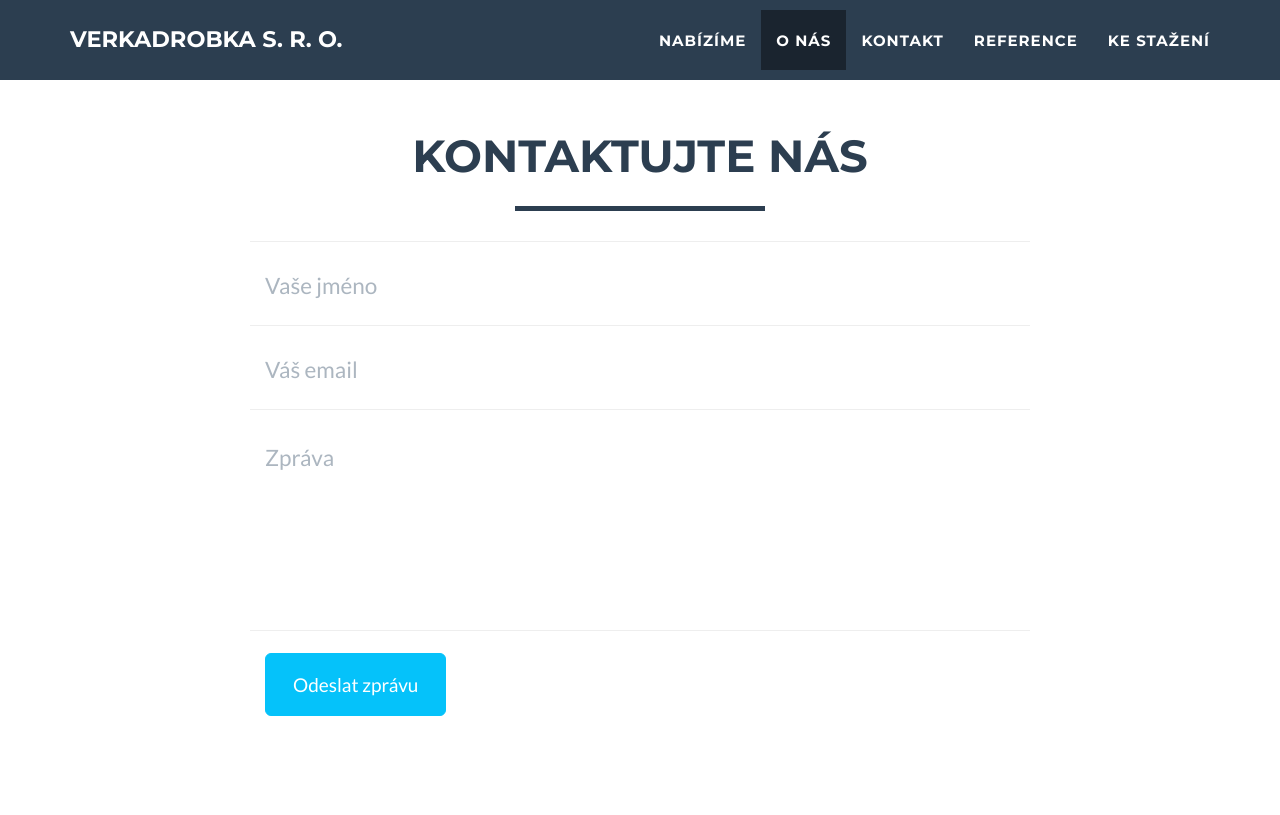
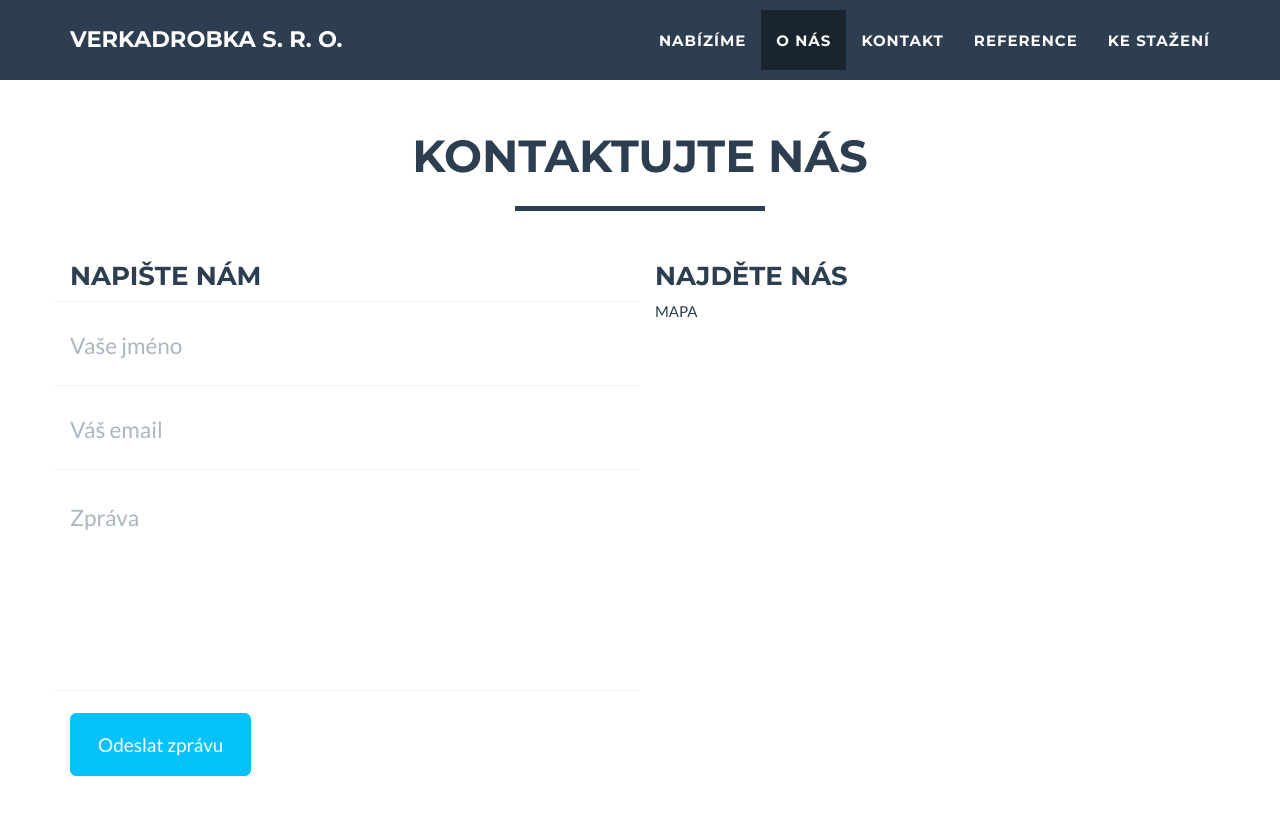
Before and after one commit to pdostal/drobilek, a Jekyll site: the page built from index.html, in a window 1280 px wide and 900 px high, scrolled down 1963 px. Shown: the top 815 px of the window. Built offline with Jekyll 4.4.1, drawn with Linux system fonts in a browser that asks for light colours; nearby versions of some CDN libraries.

Commit message:
Prepare kontakt for map

```diff
--- a/_includes/kontakt.html
+++ b/_includes/kontakt.html
@@ -8,7 +8,8 @@
 			</div>
 		</div>
 		<div class="row">
-			<div class="col-lg-8 col-lg-offset-2">
+			<div class="col-lg-6">
+				<h3>Napište nám</h3>
 				<form  action="//formspree.io/you@email.com" method="POST" name="sentMessage" id="contactForm" novalidate>
 					<div class="row control-group">
 						<div class="form-group col-xs-12 floating-label-form-group controls">
@@ -44,6 +45,10 @@
 					</div>
 				</form>
 			</div>
+			<div class="col-lg-6">
+				<h3>Najděte nás</h3>
+				MAPA
+			</div>
 		</div>
 	</div>
 </section>
```
